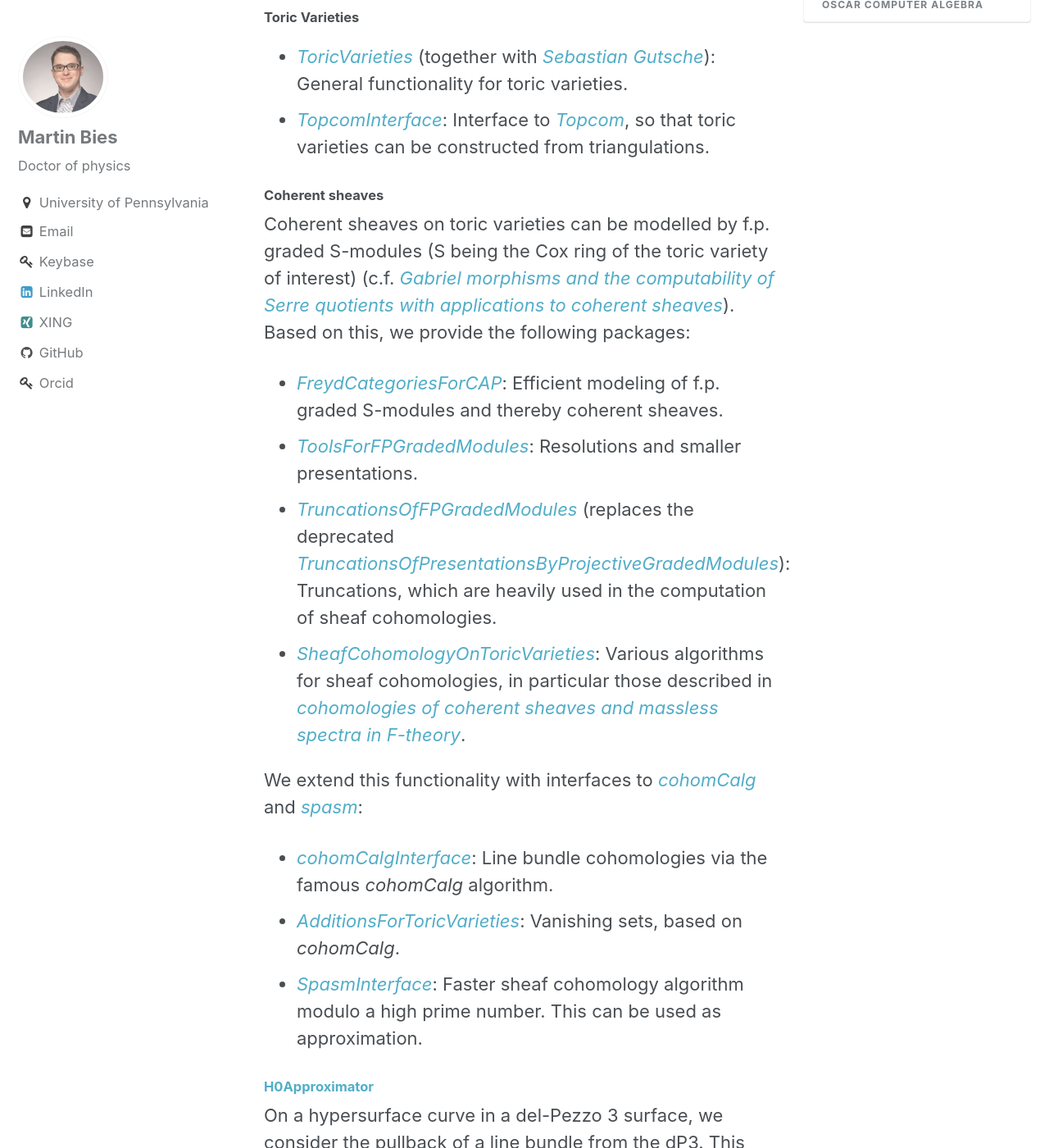
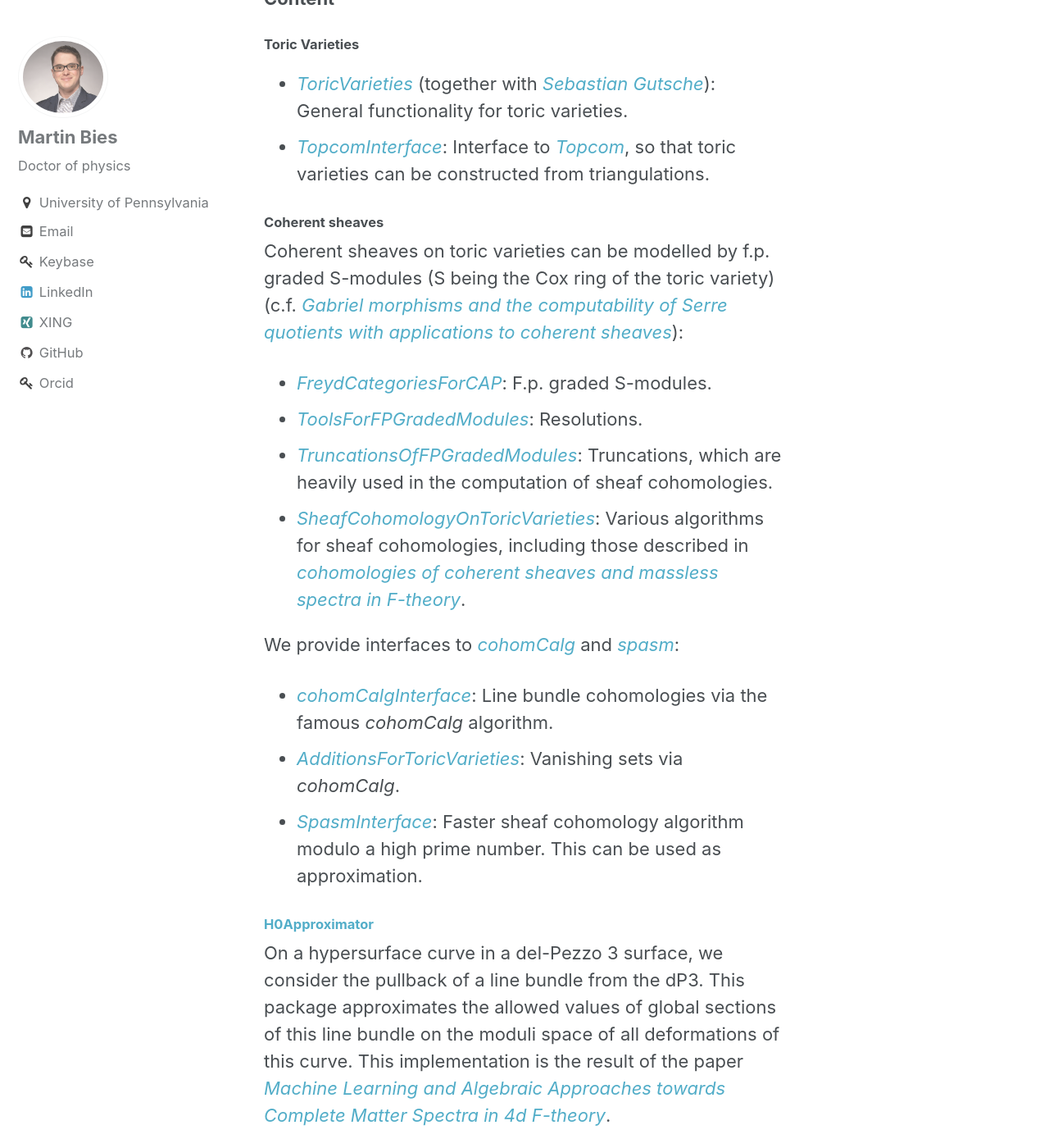
Before and after one commit to MartinBies/MartinBies.github.io, a Jekyll site: the page built from _pages/software.md, in a window 1280 px wide and 1400 px high, scrolled down 819 px. Shown: the whole window at 82% size. Built offline with Jekyll 4.4.1, drawn with Linux system fonts in a browser that asks for light colours; some of the changed text lies outside the part shown.

Commit message:
Restructure content of _pages/software

```diff
--- a/_pages/software.md
+++ b/_pages/software.md
@@ -27,17 +28,17 @@ This software is written in [GAP-4](https://www.gap-system.org/Releases/4.11.1.h
 
 #### Coherent sheaves
 
-Coherent sheaves on toric varieties can be modelled by f.p. graded S-modules (S being the Cox ring of the toric variety of interest) (c.f. [*Gabriel morphisms and the computability of Serre quotients with applications to coherent sheaves*](https://arxiv.org/abs/1409.2028)). Based on this, we provide the following packages:
+Coherent sheaves on toric varieties can be modelled by f.p. graded S-modules (S being the Cox ring of the toric variety) (c.f. [*Gabriel morphisms and the computability of Serre quotients with applications to coherent sheaves*](https://arxiv.org/abs/1409.2028)):
 
-* [*FreydCategoriesForCAP*](https://github.com/homalg-project/CAP_project/tree/master/FreydCategoriesForCAP): Efficient modeling of f.p. graded S-modules and thereby coherent sheaves.
-* [*ToolsForFPGradedModules*](https://github.com/homalg-project/SheafCohomologyOnToricVarieties/tree/master/ToolsForFPGradedModules): Resolutions and smaller presentations.
-* [*TruncationsOfFPGradedModules*](https://github.com/homalg-project/SheafCohomologyOnToricVarieties/tree/master/TruncationsOfFPGradedModules) (replaces the deprecated [*TruncationsOfPresentationsByProjectiveGradedModules*](https://github.com/HereAround/TruncationsOfPresentationsByProjectiveGradedModules)): Truncations, which are heavily used in the computation of sheaf cohomologies.
-* [*SheafCohomologyOnToricVarieties*](https://github.com/homalg-project/SheafCohomologyOnToricVarieties/tree/master/SheafCohomologyOnToricVarieties): Various algorithms for sheaf cohomologies, in particular those described in [*cohomologies of coherent sheaves and massless spectra in F-theory*](https://archiv.ub.uni-heidelberg.de/volltextserver/24045/).
+* [*FreydCategoriesForCAP*](https://github.com/homalg-project/CAP_project/tree/master/FreydCategoriesForCAP): F.p. graded S-modules.
+* [*ToolsForFPGradedModules*](https://github.com/homalg-project/SheafCohomologyOnToricVarieties/tree/master/ToolsForFPGradedModules): Resolutions.
+* [*TruncationsOfFPGradedModules*](https://github.com/homalg-project/SheafCohomologyOnToricVarieties/tree/master/TruncationsOfFPGradedModules): Truncations, which are heavily used in the computation of sheaf cohomologies.
+* [*SheafCohomologyOnToricVarieties*](https://github.com/homalg-project/SheafCohomologyOnToricVarieties/tree/master/SheafCohomologyOnToricVarieties): Various algorithms for sheaf cohomologies, including those described in [*cohomologies of coherent sheaves and massless spectra in F-theory*](https://archiv.ub.uni-heidelberg.de/volltextserver/24045/).
 
-We extend this functionality with interfaces to [*cohomCalg*](https://benjaminjurke.com/academia-and-research/cohomcalg) and [*spasm*](https://github.com/cbouilla/spasm):
+We provide interfaces to [*cohomCalg*](https://benjaminjurke.com/academia-and-research/cohomcalg) and [*spasm*](https://github.com/cbouilla/spasm):
 
 * [*cohomCalgInterface*](https://github.com/homalg-project/SheafCohomologyOnToricVarieties/tree/master/cohomCalgInterface): Line bundle cohomologies via the famous *cohomCalg* algorithm.
-* [*AdditionsForToricVarieties*](https://github.com/homalg-project/SheafCohomologyOnToricVarieties/tree/master/AdditionsForToricVarieties): Vanishing sets, based on *cohomCalg*.
+* [*AdditionsForToricVarieties*](https://github.com/homalg-project/SheafCohomologyOnToricVarieties/tree/master/AdditionsForToricVarieties): Vanishing sets via *cohomCalg*.
 * [*SpasmInterface*](https://github.com/homalg-project/SheafCohomologyOnToricVarieties/tree/master/SpasmInterface): Faster sheaf cohomology algorithm modulo a high prime number. This can be used as approximation.
 
 
@@ -55,11 +56,6 @@ The largest currently known class of F-theory Standard Models without *chiral* e
 
 The [*QSMExplorer*](https://github.com/homalg-project/ToricVarieties_project/tree/master/QSMExplorer) -- implemented together with [Muyang Liu](https://katalog.uu.se/empinfo/?id=N21-1557) -- reflects these efforts and allows to list data of these vacua very easily. Each vacuum comes with canonical nodal curves, which we use to learn more about these F-theory vacua. Most importantly, we provide algorithms to count limit root bundles (as introduced in [*Moduli of roots of line bundles on curves*](https://arxiv.org/abs/math/0404078)).
 
-
-
-#### Visualisation of dependencies
-
-A visualisation of the *ToricVarieties_project* can be found [here](/SoftwarePackages.pdf).
 
 
 
```
Also changed, not shown: other parts of _pages/software.md (+2 -1 lines).
